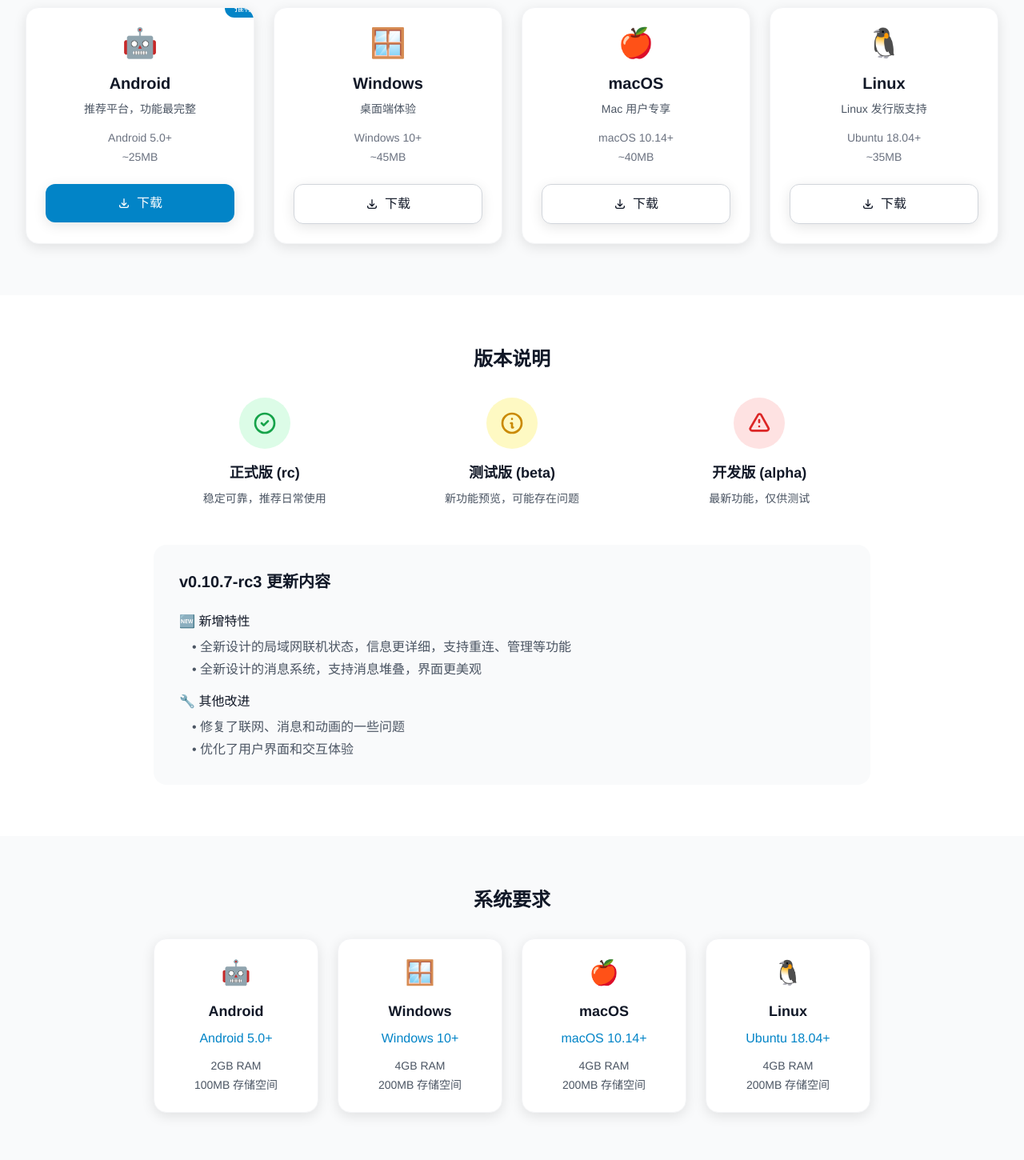
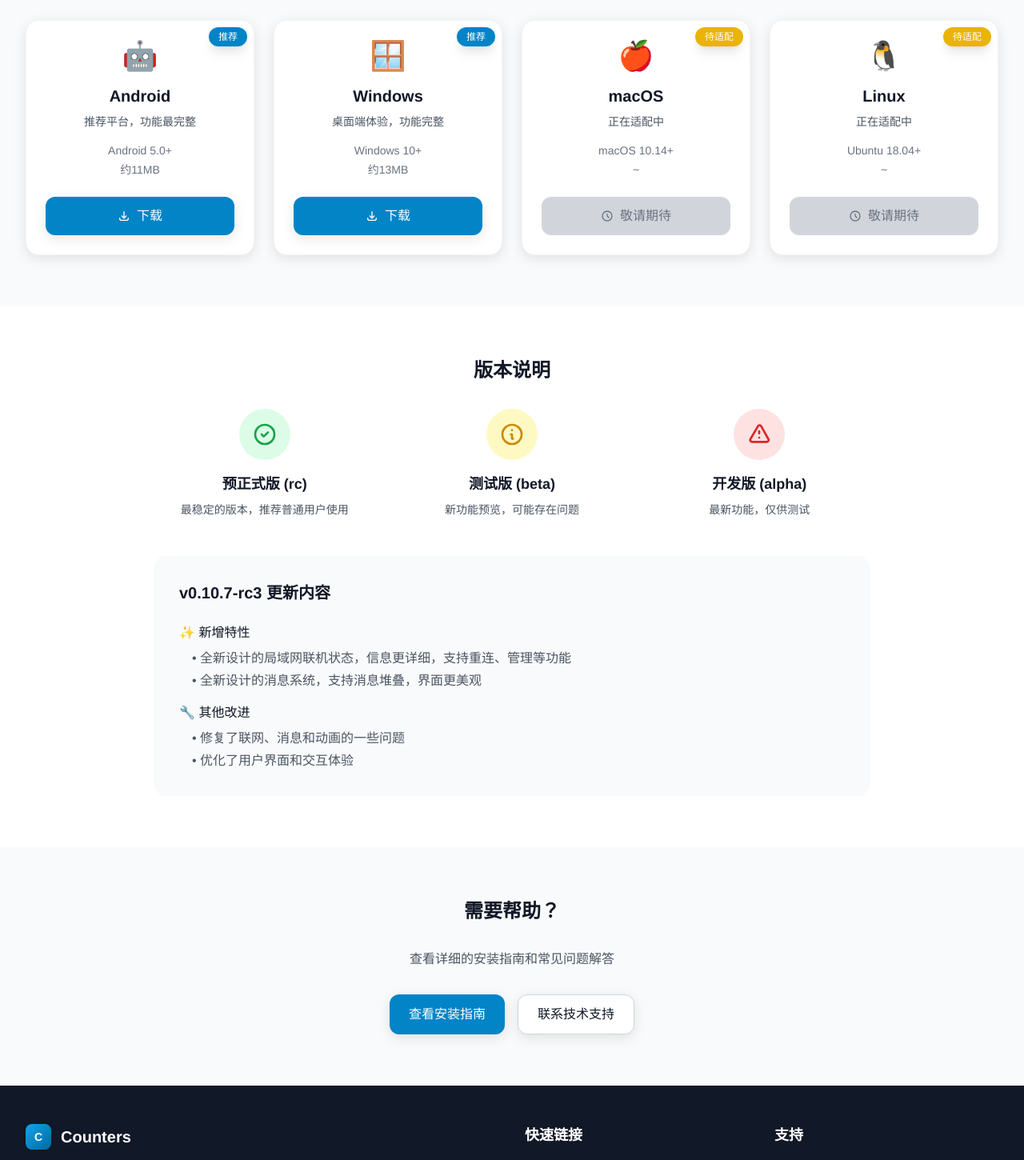
Before and after one commit to youzhiran/counters-web, a Nuxt app: page /download in a window 1280 px wide. Shown: the part 660-2110 px from the top of the page at 80% size. Built offline with nearby package versions, Linux system fonts and the light colour scheme.

Commit message:
更新下载

```diff
--- a/components/DownloadCard.vue
+++ b/components/DownloadCard.vue
@@ -1,11 +1,17 @@
 <template>
   <div class="card-apple-hover p-6 relative">
-    <!-- 推荐标签 -->
+    <!-- 状态标签 -->
     <div
-      v-if="platform.recommended"
-      class="absolute -top-3 -right-3 bg-primary-600 text-white text-xs font-medium px-3 py-1 rounded-full"
+      v-if="platform.status === 'recommended'"
+      class="absolute top-2 right-2 bg-primary-600 text-white text-xs font-medium px-3 py-1 rounded-full z-10 shadow-lg"
     >
       推荐
+    </div>
+    <div
+      v-else-if="platform.status === 'pending'"
+      class="absolute top-2 right-2 bg-yellow-500 text-white text-xs font-medium px-3 py-1 rounded-full z-10 shadow-lg"
+    >
+      待适配
     </div>
 
     <div class="text-center">
@@ -32,12 +38,13 @@
 
       <!-- 下载按钮 -->
       <a
+        v-if="platform.status !== 'pending'"
         :href="platform.downloadUrl"
         target="_blank"
         rel="noopener noreferrer"
         :class="[
           'btn-apple w-full',
-          platform.recommended
+          platform.status === 'recommended'
             ? 'btn-primary'
             : 'btn-secondary'
         ]"
@@ -47,6 +54,18 @@
         </svg>
         下载
       </a>
+
+      <!-- 待适配按钮 -->
+      <button
+        v-else
+        disabled
+        class="btn-apple w-full bg-gray-300 text-gray-500 cursor-not-allowed"
+      >
+        <svg class="w-4 h-4 mr-2" fill="none" stroke="currentColor" viewBox="0 0 24 24">
+          <path stroke-linecap="round" stroke-linejoin="round" stroke-width="2" d="M12 8v4l3 3m6-3a9 9 0 11-18 0 9 9 0 0118 0z" />
+        </svg>
+        敬请期待
+      </button>
     </div>
   </div>
 </template>
@@ -60,6 +79,7 @@ interface Platform {
   size: string
   downloadUrl: string
   recommended: boolean
+  status?: 'recommended' | 'pending' | 'available'
 }
 
 interface Props {
--- a/pages/contact.vue
+++ b/pages/contact.vue
@@ -226,7 +226,7 @@ const contactChannels = [
     title: '开发者网站',
     description: '访问开发者个人网站了解更多信息',
     icon: '🌐',
-    link: 'https://counters.devyi.com',
+    link: 'https://www.devyi.com',
     action: '访问网站'
   },
   {
--- a/pages/download.vue
+++ b/pages/download.vue
@@ -16,14 +16,15 @@
     <section class="py-12 bg-white">
       <div class="container-apple">
         <div class="text-center mb-12 animate-on-scroll">
-          <div class="inline-flex items-center px-4 py-2 bg-primary-100 text-primary-800 rounded-full text-sm font-medium mb-4">
+          <div
+              class="inline-flex items-center px-4 py-2 bg-primary-100 text-primary-800 rounded-full text-sm font-medium mb-4">
             最新版本
           </div>
           <h2 class="text-3xl font-bold text-gray-900 mb-2">
             v0.10.7-rc3
           </h2>
           <p class="text-gray-600">
-            发布时间：2025年1月
+            发布时间：2025年6月
           </p>
         </div>
       </div>
@@ -32,12 +33,13 @@
     <!-- 下载选项 -->
     <section class="py-16 bg-gray-50">
       <div class="container-apple">
-        <div class="grid grid-cols-1 md:grid-cols-2 lg:grid-cols-4 gap-6">
+        <!-- 增加上边距为推荐标签提供空间 -->
+        <div class="grid grid-cols-1 md:grid-cols-2 lg:grid-cols-4 gap-6 pt-4">
           <DownloadCard
-            v-for="platform in platforms"
-            :key="platform.name"
-            :platform="platform"
-            class="animate-on-scroll"
+              v-for="platform in platforms"
+              :key="platform.name"
+              :platform="platform"
+              class="animate-on-scroll"
           />
         </div>
       </div>
@@ -55,17 +57,19 @@
             <div class="text-center animate-on-scroll">
               <div class="w-16 h-16 bg-green-100 rounded-full flex items-center justify-center mx-auto mb-4">
                 <svg class="w-8 h-8 text-green-600" fill="none" stroke="currentColor" viewBox="0 0 24 24">
-                  <path stroke-linecap="round" stroke-linejoin="round" stroke-width="2" d="M9 12l2 2 4-4m6 2a9 9 0 11-18 0 9 9 0 0118 0z" />
+                  <path stroke-linecap="round" stroke-linejoin="round" stroke-width="2"
+                        d="M9 12l2 2 4-4m6 2a9 9 0 11-18 0 9 9 0 0118 0z"/>
                 </svg>
               </div>
-              <h3 class="text-lg font-semibold text-gray-900 mb-2">正式版 (rc)</h3>
-              <p class="text-gray-600 text-sm">稳定可靠，推荐日常使用</p>
+              <h3 class="text-lg font-semibold text-gray-900 mb-2">预正式版 (rc)</h3>
+              <p class="text-gray-600 text-sm">最稳定的版本，推荐普通用户使用</p>
             </div>
 
             <div class="text-center animate-on-scroll">
               <div class="w-16 h-16 bg-yellow-100 rounded-full flex items-center justify-center mx-auto mb-4">
                 <svg class="w-8 h-8 text-yellow-600" fill="none" stroke="currentColor" viewBox="0 0 24 24">
-                  <path stroke-linecap="round" stroke-linejoin="round" stroke-width="2" d="M13 16h-1v-4h-1m1-4h.01M21 12a9 9 0 11-18 0 9 9 0 0118 0z" />
+                  <path stroke-linecap="round" stroke-linejoin="round" stroke-width="2"
+                        d="M13 16h-1v-4h-1m1-4h.01M21 12a9 9 0 11-18 0 9 9 0 0118 0z"/>
                 </svg>
               </div>
               <h3 class="text-lg font-semibold text-gray-900 mb-2">测试版 (beta)</h3>
@@ -75,7 +79,8 @@
             <div class="text-center animate-on-scroll">
               <div class="w-16 h-16 bg-red-100 rounded-full flex items-center justify-center mx-auto mb-4">
                 <svg class="w-8 h-8 text-red-600" fill="none" stroke="currentColor" viewBox="0 0 24 24">
-                  <path stroke-linecap="round" stroke-linejoin="round" stroke-width="2" d="M12 9v2m0 4h.01m-6.938 4h13.856c1.54 0 2.502-1.667 1.732-2.5L13.732 4c-.77-.833-1.964-.833-2.732 0L3.732 16.5c-.77.833.192 2.5 1.732 2.5z" />
+                  <path stroke-linecap="round" stroke-linejoin="round" stroke-width="2"
+                        d="M12 9v2m0 4h.01m-6.938 4h13.856c1.54 0 2.502-1.667 1.732-2.5L13.732 4c-.77-.833-1.964-.833-2.732 0L3.732 16.5c-.77.833.192 2.5 1.732 2.5z"/>
                 </svg>
               </div>
               <h3 class="text-lg font-semibold text-gray-900 mb-2">开发版 (alpha)</h3>
@@ -88,7 +93,7 @@
             <h3 class="text-xl font-semibold text-gray-900 mb-6">v0.10.7-rc3 更新内容</h3>
             <div class="space-y-4">
               <div>
-                <h4 class="font-medium text-gray-900 mb-2">🆕 新增特性</h4>
+                <h4 class="font-medium text-gray-900 mb-2">✨ 新增特性</h4>
                 <ul class="space-y-1 text-gray-600 ml-4">
                   <li>• 全新设计的局域网联机状态，信息更详细，支持重连、管理等功能</li>
                   <li>• 全新设计的消息系统，支持消息堆叠，界面更美观</li>
@@ -107,31 +112,31 @@
       </div>
     </section>
 
-    <!-- 系统要求 -->
-    <section class="py-16 bg-gray-50">
-      <div class="container-apple">
-        <div class="max-w-4xl mx-auto">
-          <h2 class="text-2xl font-bold text-gray-900 mb-8 text-center animate-on-scroll">
-            系统要求
-          </h2>
-
-          <div class="grid grid-cols-1 md:grid-cols-2 lg:grid-cols-4 gap-6">
-            <SystemRequirement
-              v-for="requirement in systemRequirements"
-              :key="requirement.platform"
-              :platform="requirement.platform"
-              :icon="requirement.icon"
-              :version="requirement.version"
-              :notes="requirement.notes"
-              class="animate-on-scroll"
-            />
-          </div>
-        </div>
-      </div>
-    </section>
+    <!--    &lt;!&ndash; 系统要求 &ndash;&gt;-->
+    <!--    <section class="py-16 bg-gray-50">-->
+    <!--      <div class="container-apple">-->
+    <!--        <div class="max-w-4xl mx-auto">-->
+    <!--          <h2 class="text-2xl font-bold text-gray-900 mb-8 text-center animate-on-scroll">-->
+    <!--            系统要求-->
+    <!--          </h2>-->
+    <!--          -->
+    <!--          <div class="grid grid-cols-1 md:grid-cols-2 lg:grid-cols-4 gap-6">-->
+    <!--            <SystemRequirement-->
+    <!--              v-for="requirement in systemRequirements"-->
+    <!--              :key="requirement.platform"-->
+    <!--              :platform="requirement.platform"-->
+    <!--              :icon="requirement.icon"-->
+    <!--              :version="requirement.version"-->
+    <!--              :notes="requirement.notes"-->
+    <!--              class="animate-on-scroll"-->
+    <!--            />-->
+    <!--          </div>-->
+    <!--        </div>-->
+    <!--      </div>-->
+    <!--    </section>-->
 
     <!-- 安装指南 -->
-    <section class="py-16 bg-white">
+    <section class="py-16 bg-gray-50">
       <div class="container-apple">
         <div class="max-w-4xl mx-auto text-center">
           <h2 class="text-2xl font-bold text-gray-900 mb-8 animate-on-scroll">
@@ -155,6 +160,18 @@
 </template>
 
 <script setup lang="ts">
+// 导入 Platform 类型
+interface Platform {
+  name: string
+  icon: string
+  description: string
+  version: string
+  size: string
+  downloadUrl: string
+  recommended: boolean
+  status: 'recommended' | 'pending' | 'available'
+}
+
 // SEO 配置
 useSeoMeta({
   title: '下载 - Counters 桌游计分器',
@@ -162,73 +179,50 @@ useSeoMeta({
   keywords: 'Counters下载,桌游计分器下载,Android,Windows,macOS,Linux,多平台应用'
 })
 
-const { $config } = useNuxtApp()
+const {$config} = useNuxtApp()
 
 // 平台下载信息
-const platforms = [
+const platforms: Platform[] = [
   {
     name: 'Android',
     icon: '🤖',
     description: '推荐平台，功能最完整',
     version: 'Android 5.0+',
-    size: '~25MB',
+    size: '约11MB',
     downloadUrl: `${$config.public.releasesUrl}/latest/download/counters-0.10.7-rc3-android.apk`,
-    recommended: true
+    recommended: true,
+    status: 'recommended'
   },
   {
     name: 'Windows',
     icon: '🪟',
-    description: '桌面端体验',
+    description: '桌面端体验，功能完整',
     version: 'Windows 10+',
-    size: '~45MB',
+    size: '约13MB',
     downloadUrl: `${$config.public.releasesUrl}/latest/download/counters-0.10.7-rc3-windows-amd64.zip`,
-    recommended: false
+    recommended: true,
+    status: 'recommended'
   },
   {
     name: 'macOS',
     icon: '🍎',
-    description: 'Mac 用户专享',
+    description: '正在适配中',
     version: 'macOS 10.14+',
-    size: '~40MB',
+    size: '~',
     downloadUrl: `${$config.public.releasesUrl}/latest/download/counters-0.10.7-rc3-macos.dmg`,
-    recommended: false
+    recommended: false,
+    status: 'pending'
   },
   {
     name: 'Linux',
     icon: '🐧',
-    description: 'Linux 发行版支持',
+    description: '正在适配中',
     version: 'Ubuntu 18.04+',
-    size: '~35MB',
+    size: '~',
     downloadUrl: `${$config.public.releasesUrl}/latest/download/counters-0.10.7-rc3-linux-amd64.tar.gz`,
-    recommended: false
+    recommended: false,
+    status: 'pending'
   }
 ]
 
-// 系统要求
-const systemRequirements = [
-  {
-    platform: 'Android',
-    icon: '🤖',
-    version: 'Android 5.0+',
-    notes: ['2GB RAM', '100MB 存储空间']
-  },
-  {
-    platform: 'Windows',
-    icon: '🪟',
-    version: 'Windows 10+',
-    notes: ['4GB RAM', '200MB 存储空间']
-  },
-  {
-    platform: 'macOS',
-    icon: '🍎',
-    version: 'macOS 10.14+',
-    notes: ['4GB RAM', '200MB 存储空间']
-  },
-  {
-    platform: 'Linux',
-    icon: '🐧',
-    version: 'Ubuntu 18.04+',
-    notes: ['4GB RAM', '200MB 存储空间']
-  }
-]
 </script>
```
